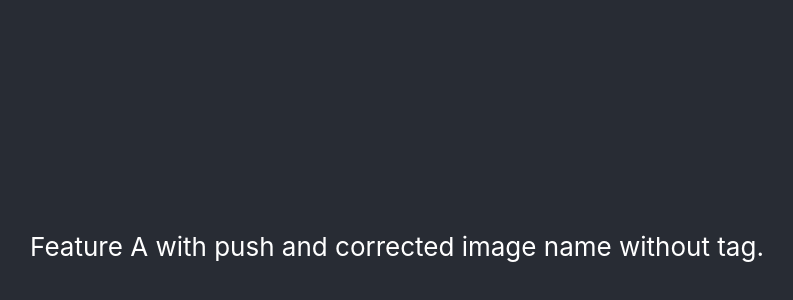
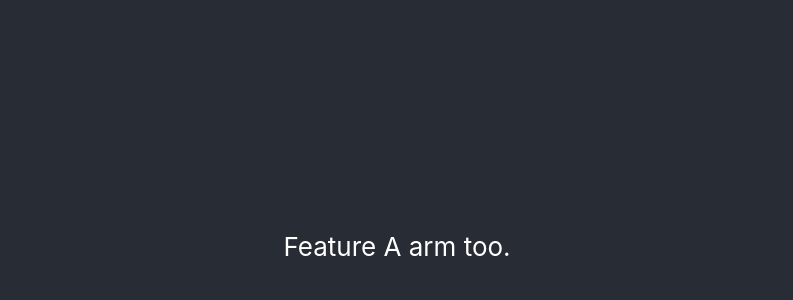
Before and after one commit to franktylerva/k8s-micro-frontend, a React (Create React App) app in the folder feature-a/: page / in a window 1280 px wide. Shown: the part 154-454 px from the top of the page, without its empty margins (243-1036 px from the left). Built offline with nearby package versions, Linux system fonts and the light colour scheme.

Commit message:
Multi platoform.

```diff
--- a/feature-a/src/App.js
+++ b/feature-a/src/App.js
@@ -5,7 +5,7 @@ function App() {
   return (
     <div className="App">
       <header className="App-header">
-        Feature A with push and corrected image name without tag.
+        Feature A arm too.
       </header>
     </div>
   );
```
